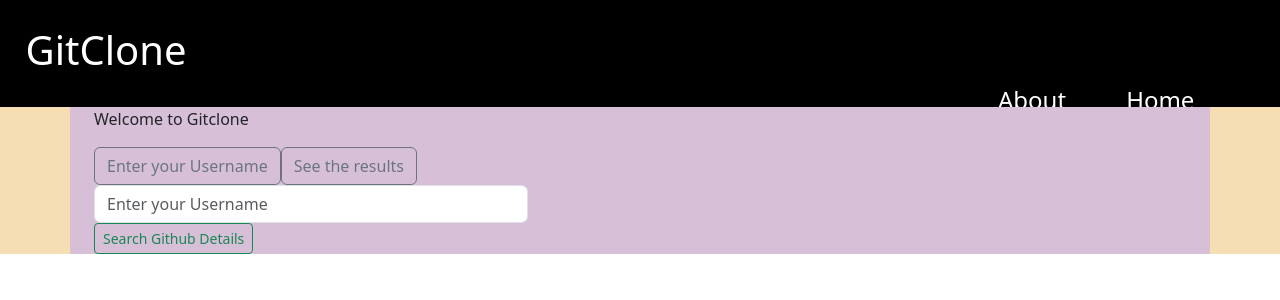
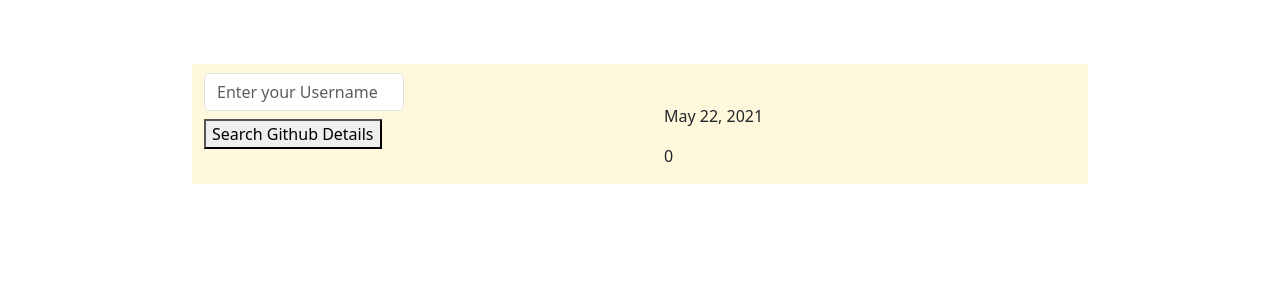
Before and after one commit to Faihope/Github-App, an Angular app: page /form in a window 1280 px wide. Shown: the top 300 px of the page. Built offline with nearby package versions, Linux system fonts and the light colour scheme.

Commit message:
add changes

```diff
--- a/src/app/app.component.css
+++ b/src/app/app.component.css
@@ -1,28 +1,7 @@
-.navbar-default {
-  background-color: black;
-  padding: 2%;
-
-
+.container{
+  background-color:cornsilk;
+  width:70% ;
+  margin: auto;
+  height: auto;
+  margin-top: 5%;
 }
-
-.navbar-default a {
-  color: white;
-  float: right;
-  margin-right: 60px;
-  font-size: 1.5rem;
-  text-decoration: none;
-
-
-}
-
-.logo {
-  color: white;
-}
-.container{
-    background-color: thistle;
-    position: relative;
-}
-body{
-    background-color: wheat;
-    position: relative;
-}
--- a/src/app/app.component.html
+++ b/src/app/app.component.html
@@ -1,28 +1,30 @@
+<!-- <div class="container">
+    <div class="row">
 
-<!DOCTYPE html>
-<html lang="en">
-<head>
-    <meta charset="UTF-8">
-    <meta http-equiv="X-UA-Compatible" content="IE=edge">
-    <meta name="viewport" content="width=device-width, initial-scale=1.0">
-    <title>Document</title>
-</head>
-<body>
-    <div class="navbar-default">
-        <h1 class="logo">GitClone</h1>
-        <a href="">Home</a>
-        <a href="">About</a>
-    </div>
-    <div class="container">
-        <div class="row">
-            <div class="col-md-6">
-                <p>Welcome to Gitclone</p>
-                <a class="btn btn-outline-secondary" routerLink="/form">Enter your Username</a>
-                <a class="btn btn-outline-secondary" routerLink="/results">See the results</a>
-                <router-outlet></router-outlet>
+        <div class="col-md-12">
+            <h1>Welcome to Gitclone</h1>
 
-            </div>
+            <a class="btn btn-outline-secondary" id="username" routerLink="/form">Enter your Username</a>
+            <br>
+            <a class="btn btn-outline-secondary" id="results" routerLink="/results">See the results</a>
+            <br>
+            <router-outlet></router-outlet>
+
         </div>
     </div>
-</body>
-</html>
+</div> -->
+<div class="container">
+    <div class="row">
+        <div class="col-md-6">
+            <app-form></app-form>
+
+        </div>
+
+
+        <div class="col-md-6">
+            <app-results></app-results>
+
+        </div>
+    </div>
+
+</div>
--- a/src/app/form/form.component.css
+++ b/src/app/form/form.component.css
@@ -0,0 +1,16 @@
+.row{
+    /* background-color: bisque;
+    width: 70%;
+    height: 500px;
+    margin: auto;
+    border-radius: 4%;
+} */
+}
+.col-md-6{
+    width: 50%;
+    margin-top:2% ;
+    border-radius: 4%;
+}
+.search{
+    margin-top: 4%;
+}
--- a/src/app/form/form.component.html
+++ b/src/app/form/form.component.html
@@ -1,4 +1,10 @@
-<form (ngModel)='submitUsername()' >
-<input type="text" name="username" class="form-control" placeholder="Enter your Username">
-<button class="btn btn-outline-success btn-sm">Search Github Details</button>
+<form (ngSubmit)='submitUsername()' #form="ngForm" name="form">
+
+  <div class="row">
+    <div class="col-md-6">
+      <input type="text" name="username" [(ngModel)]="username" class="form-control" placeholder="Enter your Username">
+      <button class="btn btn-outline-success btn-sm" class="search" type="submit">Search Github Details</button>
+    </div>
+  </div>
+
 </form>
--- a/src/app/form/form.component.ts
+++ b/src/app/form/form.component.ts
@@ -6,12 +6,14 @@
   styleUrls: ['./form.component.css']
 })
 export class FormComponent implements OnInit {
-  username?:string;
-  searchsithubservice?:SearchGithubService;
+  username:string;
+  searchgithubservice:SearchGithubService;
   submitUsername(){
-    this.searchsithubservice?.newUserData(this.username);
+    this.searchgithubservice.getUser(this.username);
   }
-  constructor() { }
+  constructor(searchgithubservice:SearchGithubService) {
+    this.searchgithubservice= searchgithubservice
+  }
 
   ngOnInit(): void {
   }
--- a/src/app/results/results.component.html
+++ b/src/app/results/results.component.html
@@ -1 +1,34 @@
-<p>results works!</p>
+<div class="container">
+  <div class="row">
+
+    <div class="col-md-6">
+
+      <img src={{user.avatar_url}} alt="">
+      <h4> {{user.login}}</h4>
+      <p>{{user.bio}}</p>
+      <p>  {{user.created_at | date}}</p>
+      <p>  {{user.public_repos}}</p>
+      <div *ngFor="let repoDetail of repoDetails" >
+      <h4>{{repoDetail.name}} </h4>
+      </div>
+    </div>
+
+    <div class="col-md-6">
+      {{repoDetails}}
+
+      <div *ngFor="let repoDetail of repoDetails" >
+
+        <h4>{{repoDetail.name}} </h4>
+        <p>{{repoDetail.clone_url}}</p>
+        <p>{{repoDetail.description}}</p>
+        <small>{{repoDetail.language}}</small>
+        <small>{{repoDetail.updated_at | date}}</small>
+
+      </div>
+
+    </div>
+
+
+  </div>
+
+</div>
--- a/src/app/results/results.component.ts
+++ b/src/app/results/results.component.ts
@@ -1,4 +1,6 @@
 import { Component, OnInit } from '@angular/core';
+import { User } from '../user';
+import { SearchGithubService } from "../search-github.service";
 
 @Component({
   selector: 'app-results',
@@ -6,10 +8,17 @@
   styleUrls: ['./results.component.css']
 })
 export class ResultsComponent implements OnInit {
+  user: User ;
+  repoDetails = []
+  searchgithubservice: SearchGithubService
 
-  constructor() { }
+  constructor(searchgithubservice: SearchGithubService) {
+    this.searchgithubservice = searchgithubservice
+  }
 
-  ngOnInit(): void {
+  ngOnInit() {
+    this.user = this.searchgithubservice.user;
+    this.repoDetails = this.searchgithubservice.repodata;
   }
 
 }
--- a/src/app/search-github.service.ts
+++ b/src/app/search-github.service.ts
@@ -1,5 +1,5 @@
 import { Injectable } from '@angular/core';
-import { HttpClient, HttpClientModule } from "@angular/common/http";
+import { HttpClient } from "@angular/common/http";
 import { User } from "./user";
 import { Repository } from "./repository";
 
@@ -7,10 +7,10 @@
   providedIn: 'root'
 })
 export class SearchGithubService {
-  user: User | undefined;
-  repository: Repository | undefined;
-  repodata :any= [];
-  newUserData: any = [];
+  user: User
+  repository: Repository;
+  repodata = [];
+  newUserData:any = [];
 
   constructor(private http: HttpClient) {
     this.user = new User("", 0, "", "", new Date)
@@ -25,21 +25,21 @@
       created_at: Date
     }
     let promise = new Promise<void>((resolve, reject) => {
-      this.http.get<ApiResponse>("https://api.github.com/users/" + username).toPromise().then(response => {
-        this.user!.bio = response.bio;
-        this.user!.public_repos = response.public_repos;
-        this.user!.login = response.login;
-        this.user!.avatar_url = response.avatar_url;
-        this.user!.created_at = response.created_at;
+      this.http.get<ApiResponse>("https://api.github.com/users/" + username).toPromise().then(Response => {
+        this.user.bio = Response.bio;
+        this.user.public_repos = Response.public_repos;
+        this.user.login = Response.login;
+        this.user.avatar_url = Response.avatar_url;
+        this.user.created_at = Response.created_at;
         resolve()
 
       },
         error => {
           reject(error)
         })
-      this.http.get<any>("https://api.github.com/users/" + username + "/repos").toPromise().then(response => {
-        for (let i = 0; i < response.lenght; i++) {
-          this.newUserData = new Repository(response[i].name, response[i].description, response[i].updated_at, response[i].clone_url, response[i].language);
+      this.http.get<any>("https://api.github.com/users/" + username + "/repos").toPromise().then(Response => {
+        for (let i = 0; i < Response.lenght; i++) {
+          this.newUserData = new Repository(Response[i].name, Response[i].description, Response[i].updated_at, Response[i].clone_url, Response[i].language);
         this.repodata.push(this.newUserData);
 
         }
--- a/src/app/user.ts
+++ b/src/app/user.ts
@@ -6,7 +6,5 @@
         public avatar_url:String,
         public created_at:Date
 
-    ){
-
-    }
+    ){}
 }
```
Also changed, not shown: src/app/app.module.ts (+6 -2 lines), tsconfig.json (+4 -4 lines).
